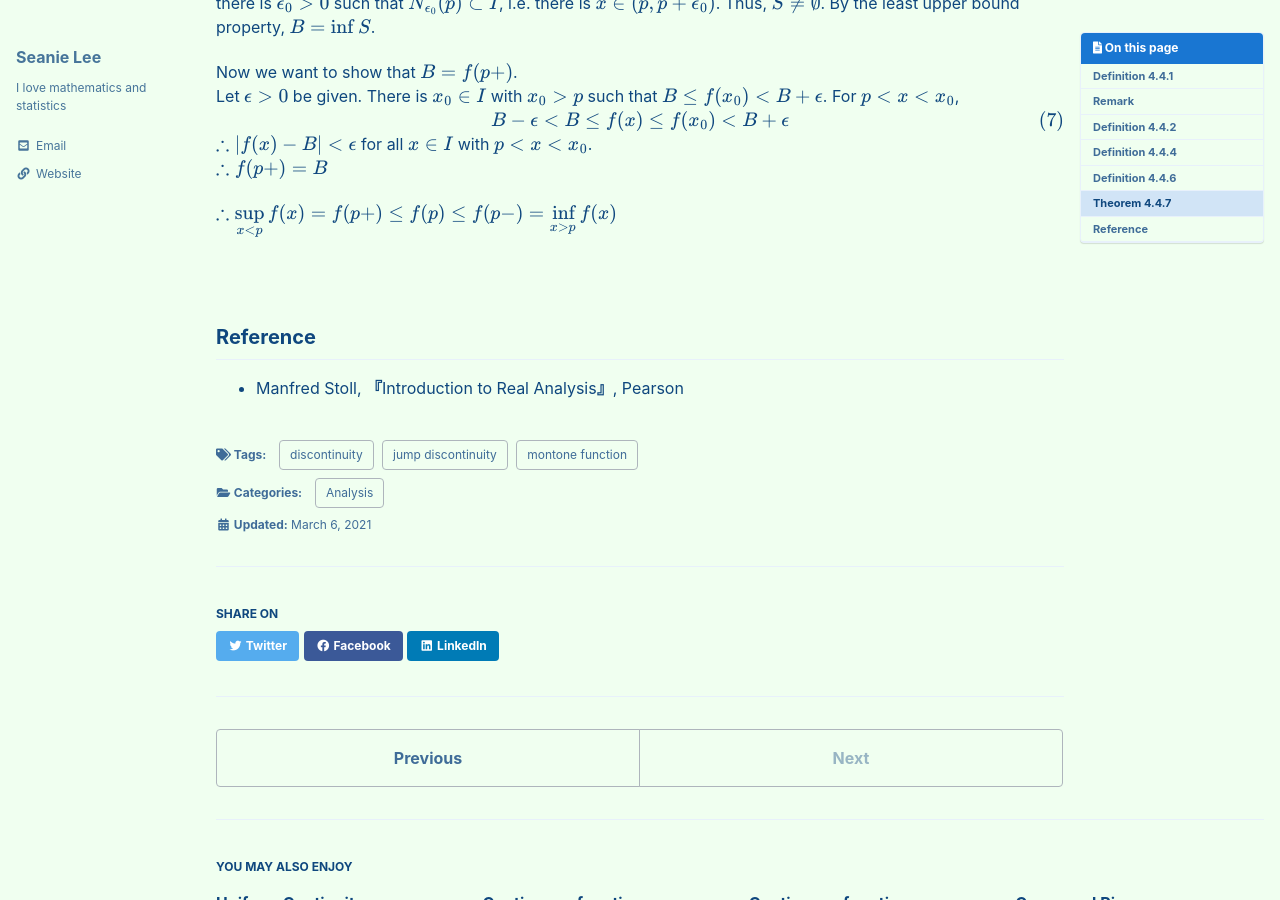
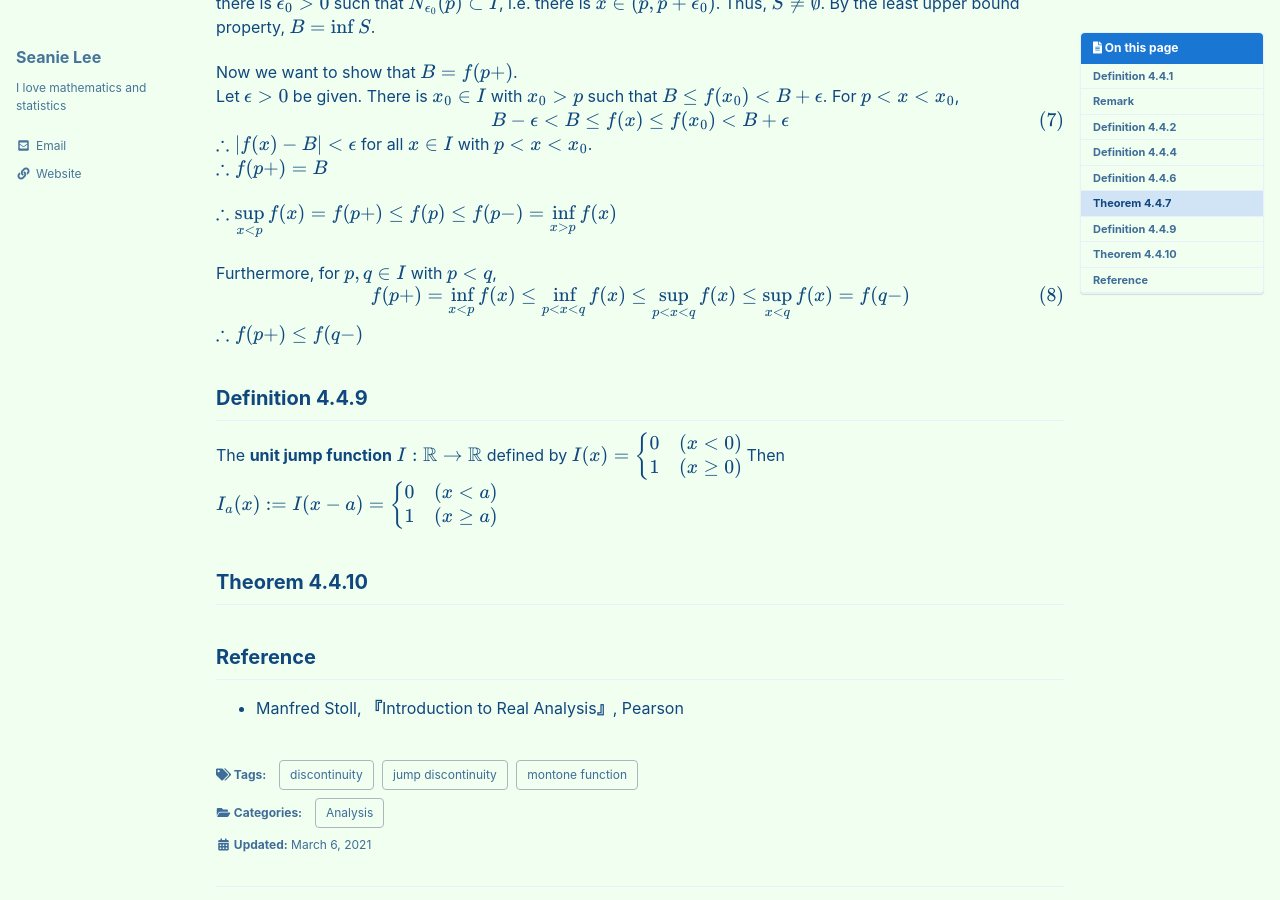
Before and after one commit to seanie12/blog, a Jekyll site: the page built from _posts/2021-03-06-monotone-discontinuity.md, in a window 1280 px wide and 900 px high, scrolled down 1643 px. Built offline with Jekyll 4.4.1, drawn with Linux system fonts in a browser that asks for light colours; cached includes are drawn as plain includes; formulas are drawn with MathJax 3.

Commit message:
Update 2021-03-06-monotone-discontinuity.md

```diff
--- a/_posts/2021-03-06-monotone-discontinuity.md
+++ b/_posts/2021-03-06-monotone-discontinuity.md
@@ -103,6 +103,29 @@ $\therefore |f(x) - B| < \epsilon$ for all $x\in I$ with $p<x<x_0$. <br /> $\the
 
 $\therefore \displaystyle{\sup_{x<p} f(x) = f(p+) \leq f(p) \leq f(p-) = \inf_{x>p} f(x)}$
 
+Furthermore, for $p,q\in I$ with $p<q$,
+$$
+\begin{align}
+f(p+) = \inf_{x<p} f(x) \leq \inf_{p<x<q} f(x) \leq \sup_{p<x<q} f(x) \leq \sup_{x<q} f(x) = f(q-)
+\end{align}
+$$
+$\therefore f(p+) \leq f(q-)$
 $$\tag*{$\square$}$$
+
+## Definition 4.4.9
+The **unit jump function** $I:\mathbb{R}\to\mathbb{R}$ defined by
+$$
+I(x) = \begin{cases}0 \quad (x<0)\\
+1\quad (x\geq 0)
+\end{cases}
+$$
+Then $$I_a (x) := I(x-a) = \begin{cases}
+0 \quad (x<a)\\
+1\quad (x\geq a)
+\end{cases}
+$$
+
+## Theorem 4.4.10
+
 ## Reference
 - Manfred Stoll,  **『**Introduction to Real Analysis**』**, Pearson
```
